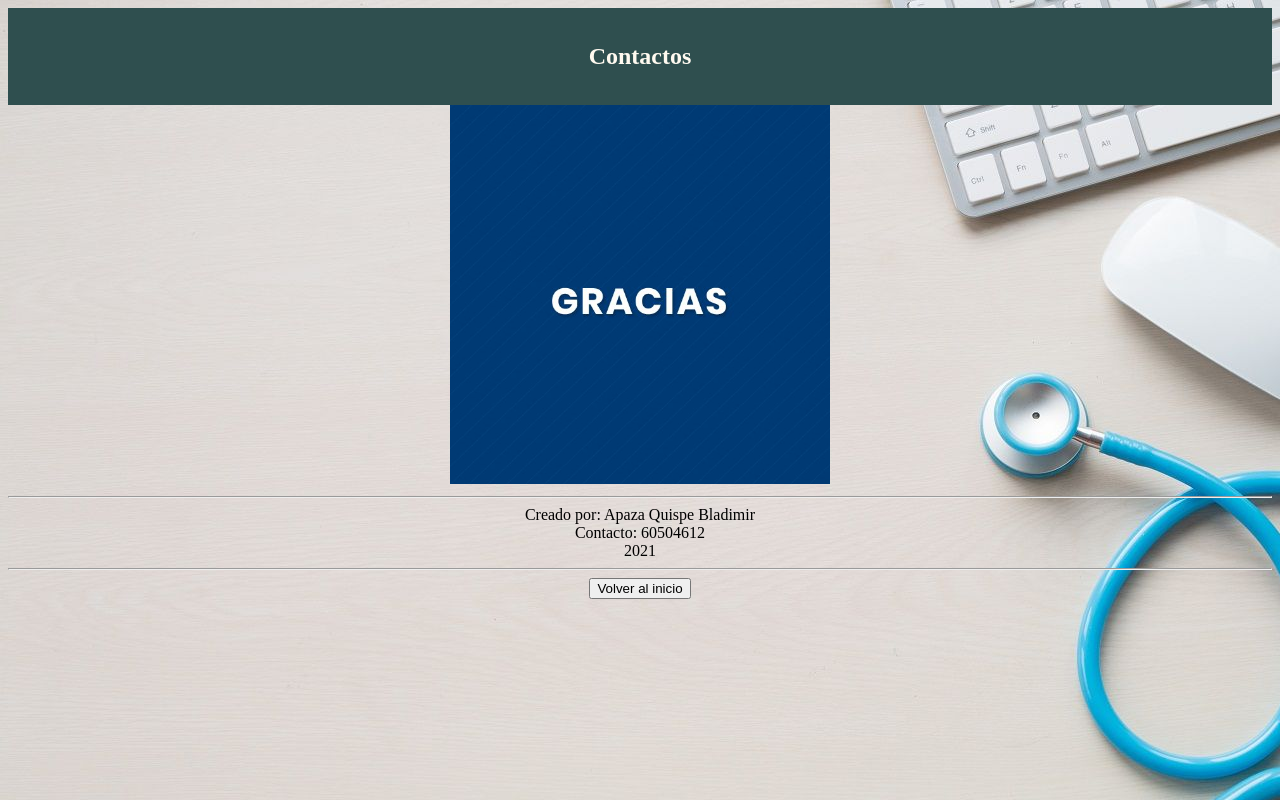
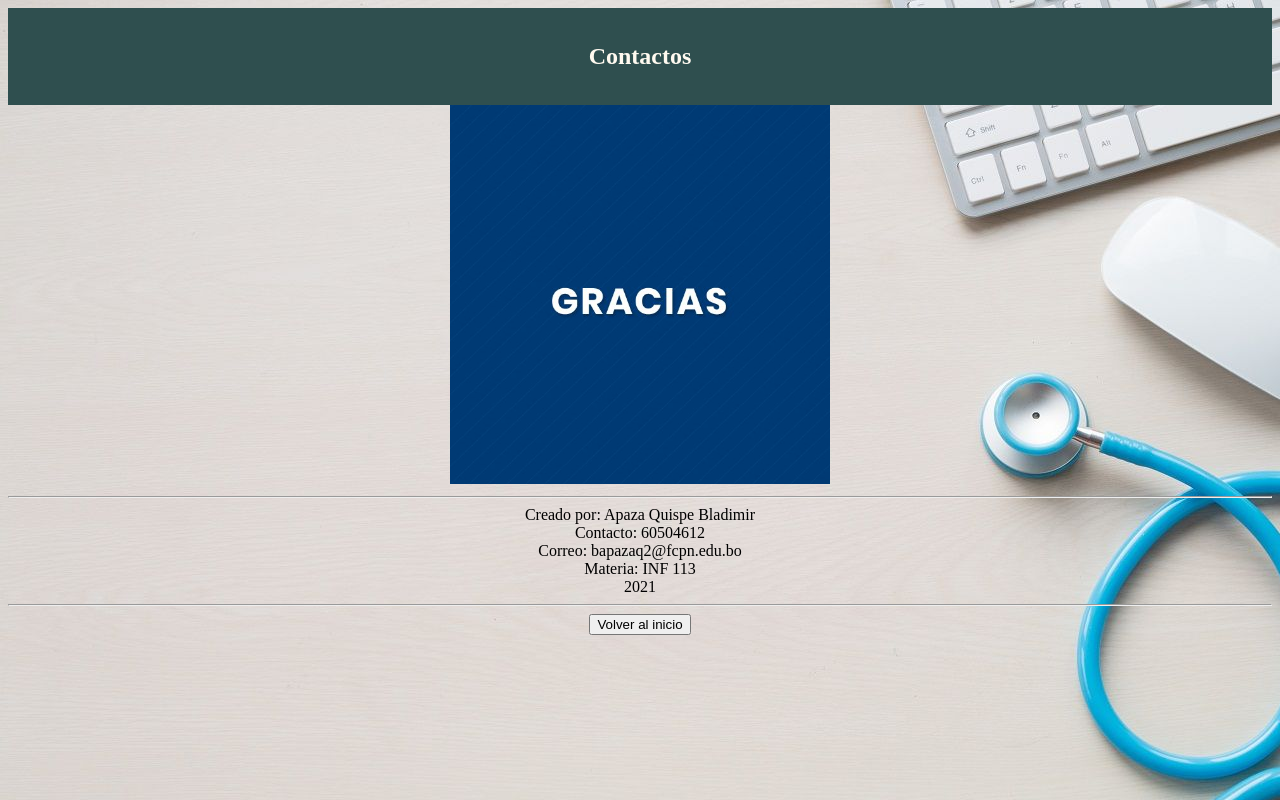
Before and after one commit to BladyA7/113, a plain HTML site: page index/paginas/contactos.html in a window 1280 px wide. Drawn offline with Linux system fonts and the light colour scheme.

Commit message:
Update contactos.html

```diff
--- a/index/paginas/contactos.html
+++ b/index/paginas/contactos.html
@@ -99,5 +99,7 @@
 	<hr>
 	<center>Creado por: Apaza Quispe Bladimir</center>
 	<center>Contacto: 60504612</center>
+	<center>Correo: bapazaq2@fcpn.edu.bo</center>
+	<center>Materia: INF 113</center>
 	<center>2021</center>
 	<hr><center><a href="../../index.html"><button>Volver al inicio</button></a></center>
```
